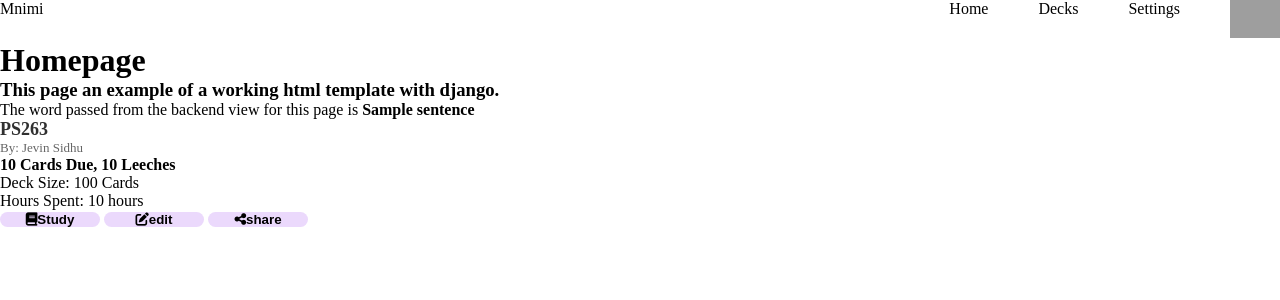
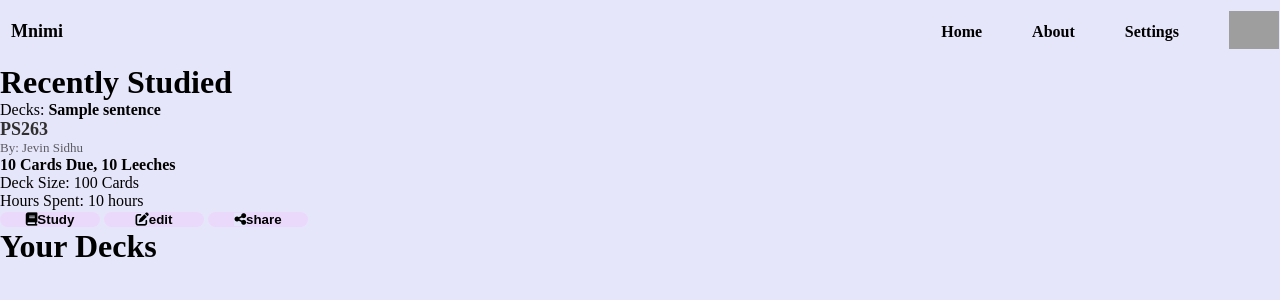
Before and after one commit to LaurierCS/Mnimi, a Django app: template templates/app/homepage.html in a window 1280 px wide. Shown: the top 300 px of the page. Run offline with Django 3.2, Linux system fonts and the light colour scheme; the template is opened without the code that fills it: most values are stand-ins (such as "Sample title", 1, 10 or a date in 2020); some libraries are stand-ins or nearby versions; grey boxes are pictures that could not be loaded.

Commit message:
basic colouring and text stuff

```diff
--- a/app/urls.py
+++ b/app/urls.py
@@ -2,5 +2,5 @@ from django.urls import path
 from . import views
 
 urlpatterns = [
-    path('', views.homepage, name='index'),
+    path('', views.homepage, name='index'), path('', views.about, name='about'), path('', views.Deck_Page, name='deck_page'),
 ]
--- a/static/css/components.css
+++ b/static/css/components.css
@@ -0,0 +1,5 @@
+.card{
+    border: 1px solid lavender;
+    padding: 15px 15px 15px 15px;
+    background-color: rgb(222, 219, 223);
+}
--- a/static/css/main.css
+++ b/static/css/main.css
@@ -3,6 +3,7 @@
   margin: 0;
   padding: 0;
   border: 0;
+  background-color:lavender;
 }
 .course {
   font-weight: bold;
@@ -41,6 +42,7 @@
   width: 100px;
 }
 
+
 * {
   box-sizing: border-box;
   margin: 0;
@@ -53,9 +55,15 @@
 3. Justify the content correctly
 */
 .navigation {
+  font-weight: bold;
+  font-size: large;
   display: grid;
   grid-auto-flow: column;
   justify-content: space-between;
+  align-items: center;
+  border: 1px solid lavender;
+  padding: 10px 0px 10px 10px;
+  background-color: lavender;
 }
 
 /*
@@ -64,9 +72,12 @@
   3. Add a gap
   */
 .navigation__right {
+  font-size: medium;
+  font-weight: bold;
   display: grid;
   grid-auto-flow: column;
   grid-gap: 50px;
+  align-items: center;
 }
 
 .navigation img {
--- a/templates/app/homepage.html
+++ b/templates/app/homepage.html
@@ -6,9 +6,8 @@
 {% endblock headers %}
 
 {% block content %}
-    <h1>Homepage</h1>
-    <h3>This page an example of a working html template with django. </h3>
-    <p>The word passed from the backend view for this page is <b>{{sentence}}</b></p>
+    <h1>Recently Studied</h1>
+    <p>Decks: <b>{{sentence}}</b></p>
     <div>
         <p class="course">PS263</p>
         <P class="creator"> By: Jevin Sidhu</P>
@@ -19,6 +18,6 @@
         <button class="edit"><i class="fa-solid fa-pen-to-square"></i>edit</button>
         <button class="share"><i class="fa-solid fa-share-nodes"></i>share</button>
     </div>
-
+    <h1>Your Decks</h1>
     <div class=""></div>
 {% endblock content%}
--- a/templates/base.html
+++ b/templates/base.html
@@ -22,7 +22,7 @@
       <p>Mnimi</p>
       <div class="navigation__right">
         <p>Home</p>
-        <p>Decks</p>
+        <p>About</p>
         <p>Settings</p>
         <p>
           <img
```
Also changed, not shown: app/views.py (+19 -1 lines).
